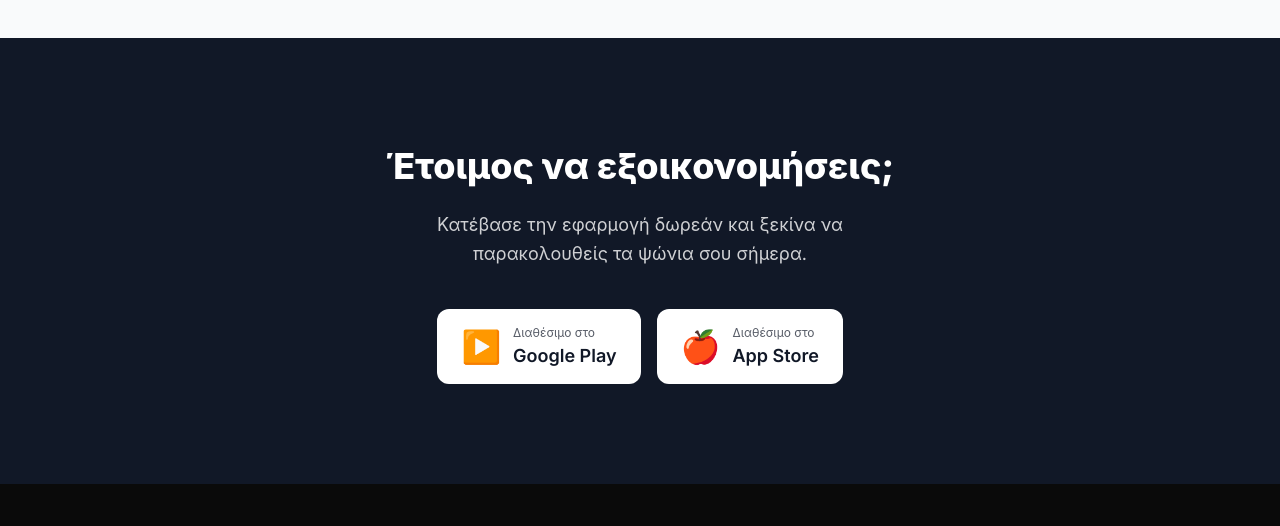
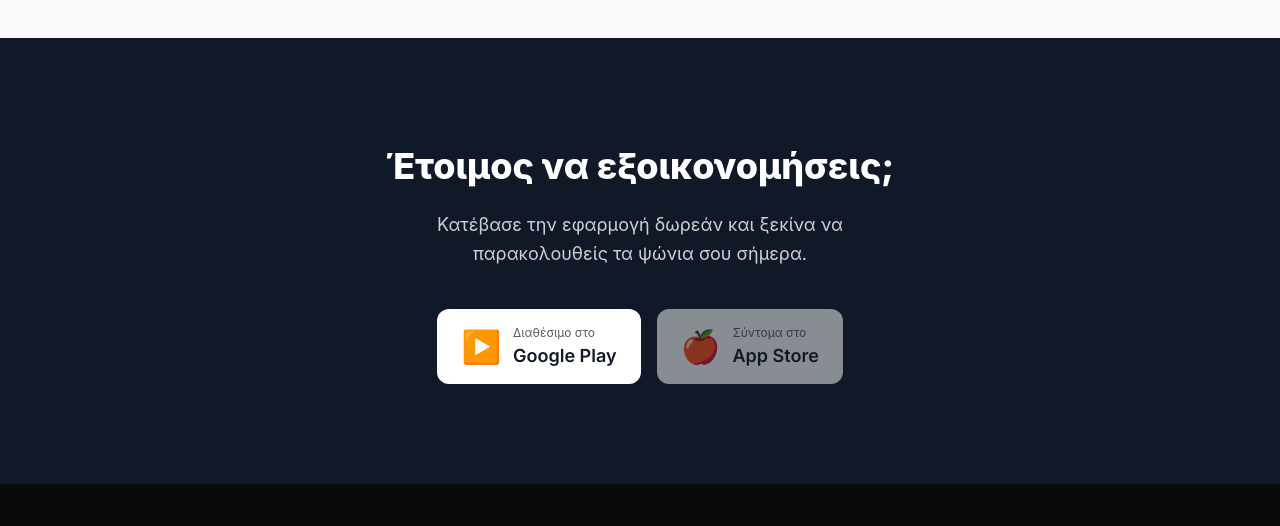
Before and after one commit to tomzgrs/apodixxi-backend, a plain HTML site: page landing-page/index.html in a window 1280 px wide. Shown: the part 4992-5518 px from the top of the page. Drawn offline with Linux system fonts and the light colour scheme.

Commit message:
Revert: App Store badge change belongs in apodixxi-landing repo, not backend

```diff
--- a/landing-page/index.html
+++ b/landing-page/index.html
@@ -753,10 +753,10 @@
                     <span>Google Play</span>
                 </div>
             </a>
-            <a href="https://apps.apple.com/gr/app/apodixxi/id6783494867?l=el" class="store-badge" target="_blank">
+            <a href="#" class="store-badge" style="opacity: 0.5; pointer-events: none;">
                 <span class="store-badge-icon">🍎</span>
                 <div class="store-badge-text">
-                    <small>Διαθέσιμο στο</small>
+                    <small>Σύντομα στο</small>
                     <span>App Store</span>
                 </div>
             </a>
```
